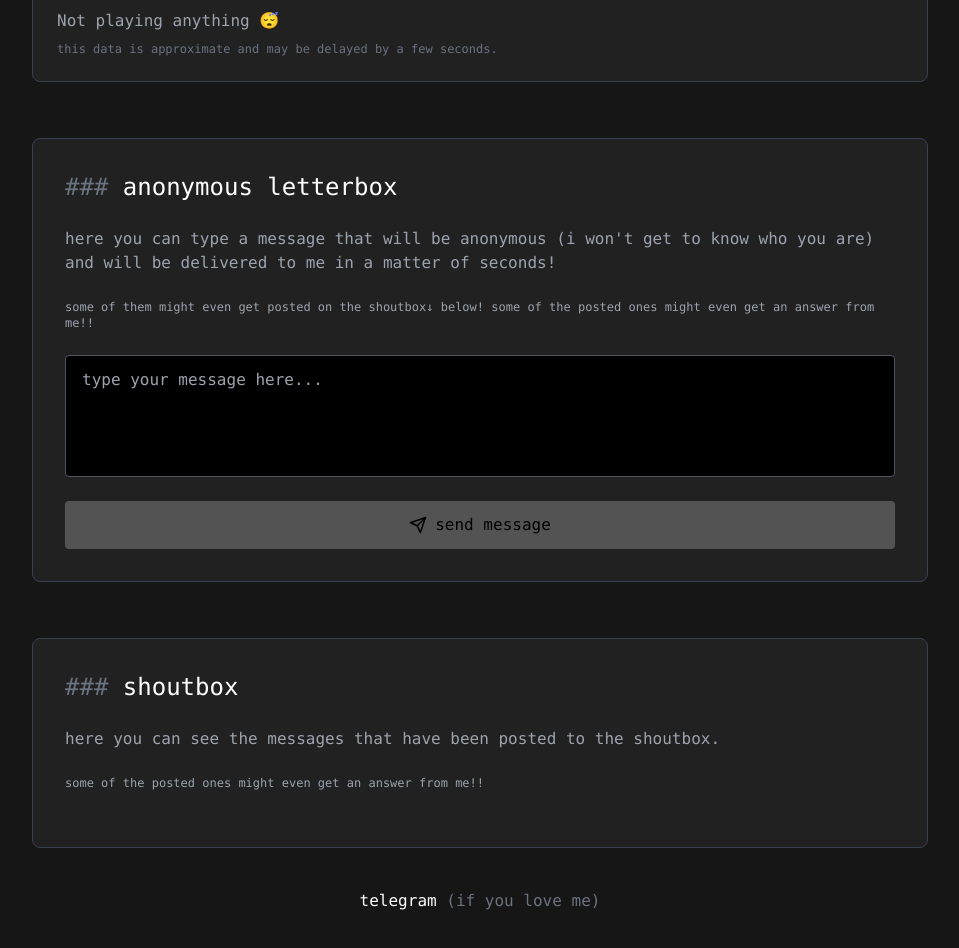
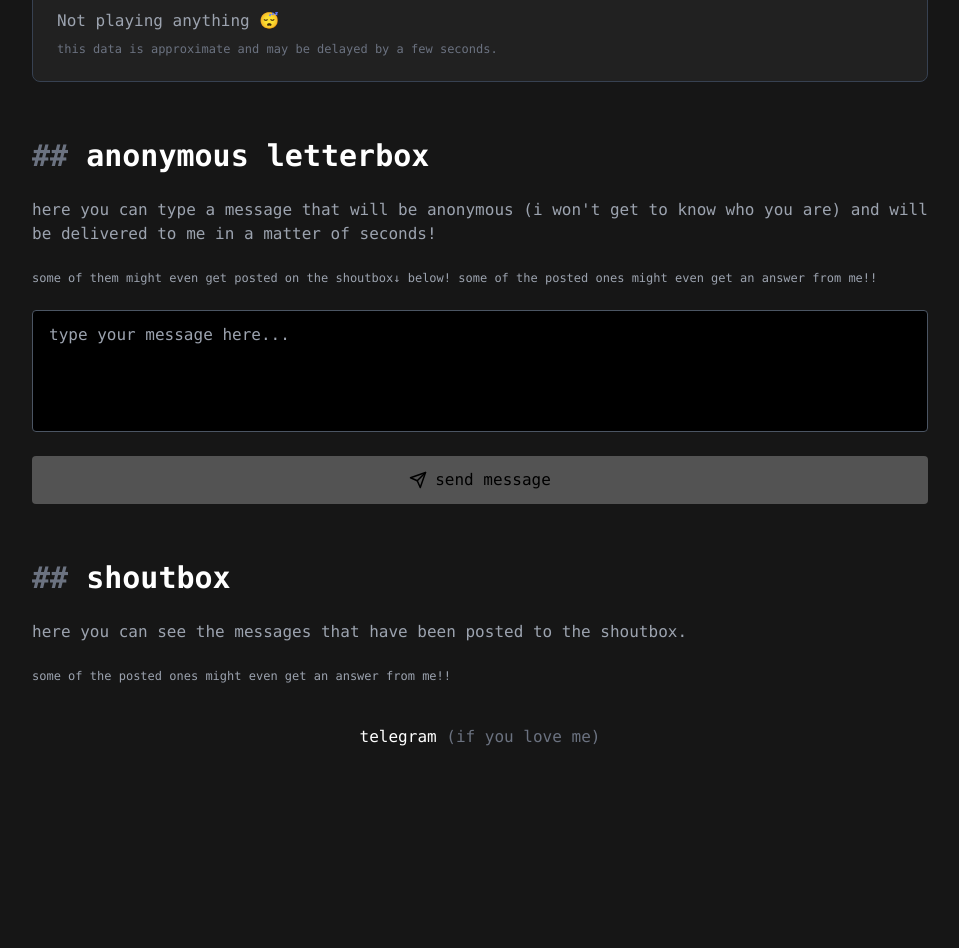
Before and after one commit to payton-ggg/quartzee.dev, a React (Vite) app in the folder main.dev/: page / in a window 1280 px wide. Shown: the part 1080-2028 px from the top of the page, without its empty margins (160-1119 px from the left). After the commit the page ends 1894 px from the top, so only its background shows below. Built offline with nearby package versions, Linux system fonts and the light colour scheme; no server answers; a web font is replaced by a local one.

Commit message:
feat(Letterbox, Shoutbox): обновить стили заголовков и убрать фоновые стили

```diff
--- a/main.dev/src/components/Letterbox.tsx
+++ b/main.dev/src/components/Letterbox.tsx
@@ -2,9 +2,9 @@ import { Send } from "lucide-react"
 
 const Letterbox = () => {
   return (
-    <div className="bg-[#212121] border border-gray-700 rounded-lg p-8 mt-14">
-      <h3 className="text-2xl font-mono text-white mb-6">
-        <span className="text-gray-500">### </span>
+    <div className="mt-14">
+      <h3 className="text-3xl font-extrabold font-mono text-white mb-6">
+        <span className="text-gray-500">## </span>
         anonymous letterbox
       </h3>
       <p className="font-mono text-gray-400 text-base mb-6">
--- a/main.dev/src/components/Shoutbox.tsx
+++ b/main.dev/src/components/Shoutbox.tsx
@@ -1,8 +1,8 @@
 const Shoutbox = () => {
   return (
-    <div className="bg-[#212121] border border-gray-700 rounded-lg p-8 mt-14">
-      <h3 className="text-2xl font-mono text-white mb-6">
-        <span className="text-gray-500">### </span>
+    <div className="mt-14">
+      <h3 className="text-3xl font-extrabold font-mono text-white mb-6">
+        <span className="text-gray-500">## </span>
         shoutbox
       </h3>
       <p className="font-mono text-gray-400 text-base mb-6">
@@ -11,6 +11,8 @@ const Shoutbox = () => {
       <p className="font-mono text-gray-400 text-xs mb-6">
         some of the posted ones might even get an answer from me!!
       </p>
+
+
     </div>
   )
 }
```
